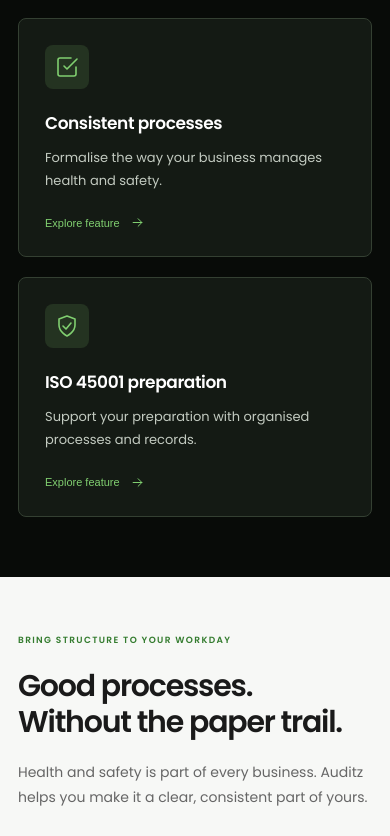
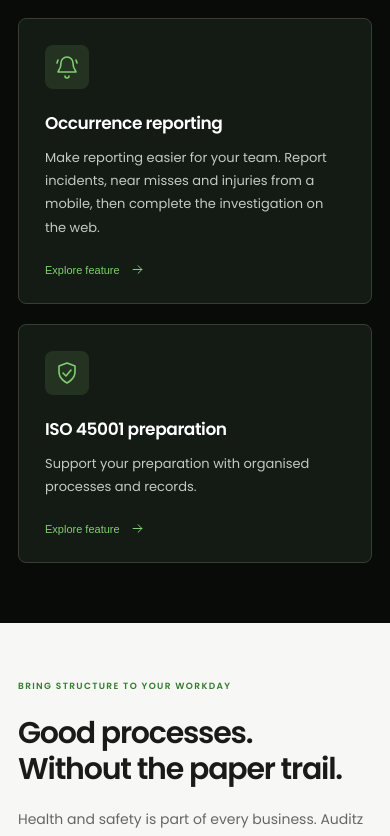
Before and after one commit to Stay-Safe-Auditz-Software-Limited/public-site, a Nuxt app in the folder src/Client/StaySafePublicSite/: page / in a window 390 px wide. Shown: the part 2873-3709 px from the top of the page. Built offline with nearby package versions, Linux system fonts and the light colour scheme; a web font is replaced by a local one.

Commit message:
Feature mobile occurrence reporting and web investigations

```diff
--- a/src/Client/StaySafePublicSite/app/components/SiteIcon.vue
+++ b/src/Client/StaySafePublicSite/app/components/SiteIcon.vue
@@ -9,6 +9,7 @@
   check: 'M9 11l3 3L22 4 M21 12v7a2 2 0 0 1-2 2H5a2 2 0 0 1-2-2V5a2 2 0 0 1 2-2h11',
   shield: 'M12 22s8-4 8-11V5l-8-3-8 3v6c0 7 8 11 8 11 M8 12l3 3 5-6',
   arrow: 'M5 12h14 M13 6l6 6-6 6',
+  bell: 'M18 8a6 6 0 0 0-12 0c0 7-3 7-3 9h18c0-2-3-2-3-9 M10 21a2 2 0 0 0 4 0 M3 5l-1 3 M21 5l1 3',
 }
 </script>
 <template>
--- a/src/Client/StaySafePublicSite/app/data/site.ts
+++ b/src/Client/StaySafePublicSite/app/data/site.ts
@@ -39,11 +39,12 @@
       'Upload existing minutes or take meeting minutes in Auditz. Keep health and safety meeting minutes together so your team can refer back to decisions and discussions.',
   },
   {
-    title: 'Consistent processes',
-    description: 'Formalise the way your business manages health and safety.',
-    icon: 'check',
+    title: 'Occurrence reporting',
+    description:
+      'Make reporting easier for your team. Report incidents, near misses and injuries from a mobile, then complete the investigation on the web.',
+    icon: 'bell',
     detail:
-      'Move from scattered paperwork to a more organised approach that your team can use day to day.',
+      'Take the paperwork out of occurrence reporting. Your team can report incidents, near misses, injuries and more from their mobile while the details are fresh. Complete the investigation on the web, keeping reports and investigations together so you spend less time chasing information and more time understanding what happened.',
   },
   {
     title: 'ISO 45001 preparation',
```
